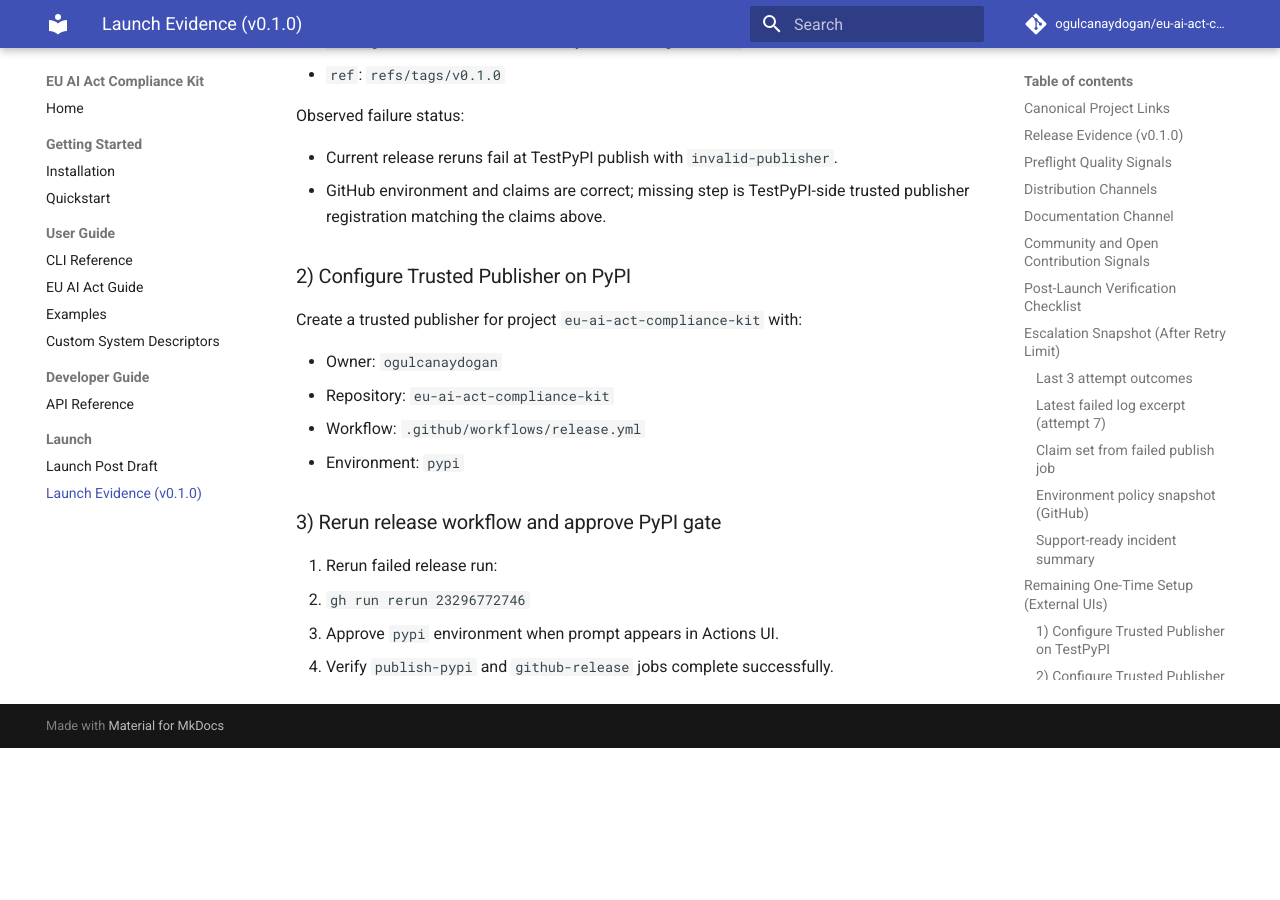
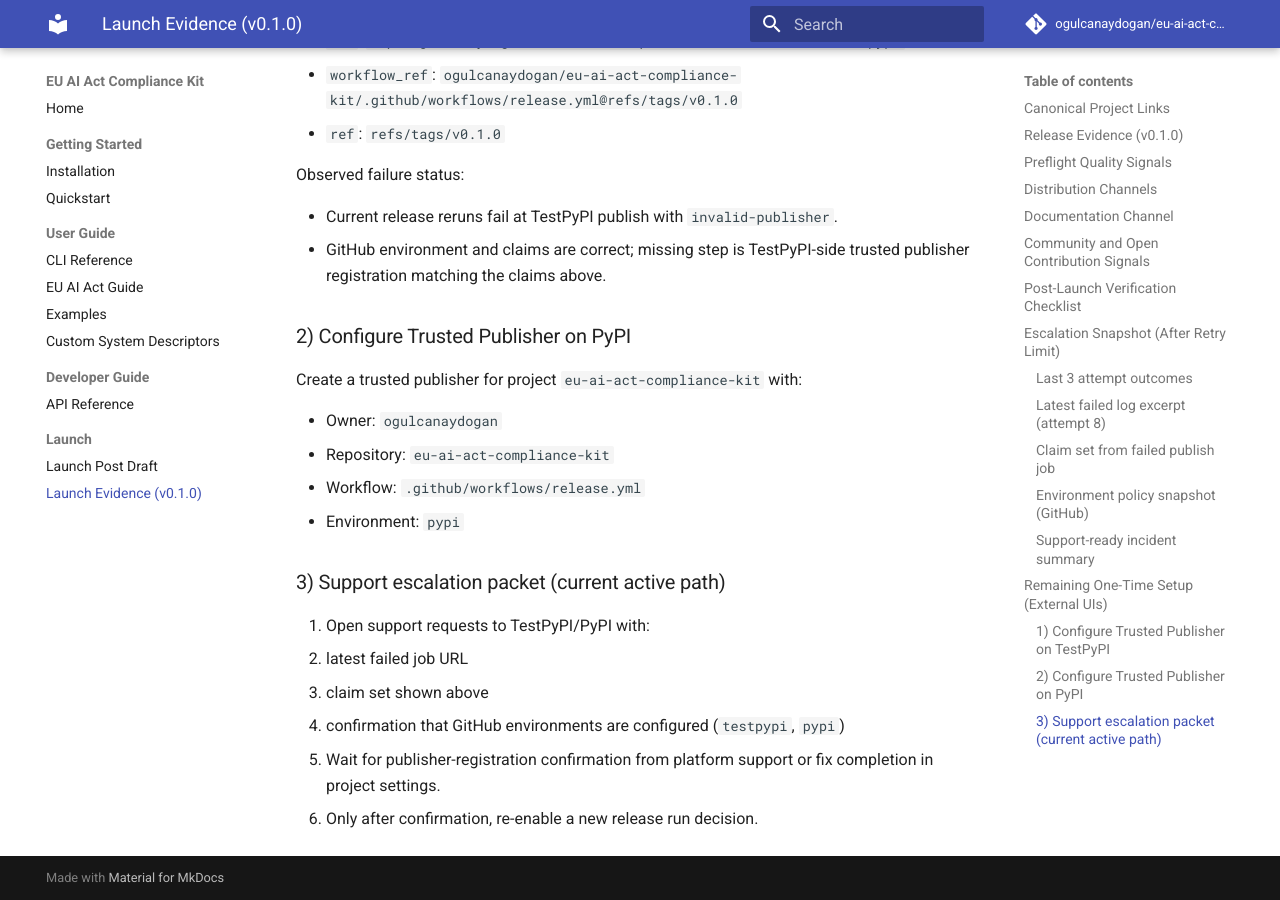
Before and after one commit to ogulcanaydogan/eu-ai-act-compliance-kit, an MkDocs documentation site: the page built from docs/launch_evidence_v0_1_0.md, in a window 1280 px wide and 900 px high, scrolled down 4122 px. Built offline with MkDocs 1.6.1 and Material for MkDocs 9.7.7, drawn with Linux system fonts in a browser that asks for light colours; comment, search, counter and statistics services are not loaded; before the commit the page ends 4870 px from its top, so only the background shows below that; some of the changed text lies outside the part shown.

Commit message:
docs: update v0.1.0 escalation evidence after rerun attempt 8 (#10)

````diff
--- a/docs/launch_evidence_v0_1_0.md
+++ b/docs/launch_evidence_v0_1_0.md
@@ -16,12 +16,12 @@
 - Tag: `v0.1.0`
 - Release workflow: <https://github.com/ogulcanaydogan/eu-ai-act-compliance-kit/actions/workflows/release.yml>
 - Latest run for `v0.1.0`: <https://github.com/ogulcanaydogan/eu-ai-act-compliance-kit/actions/runs/23296772746>
-- Run attempt (current): `7`
-- Latest failed publish job (`invalid-publisher`): <https://github.com/ogulcanaydogan/eu-ai-act-compliance-kit/actions/runs/23296772746/job/67806660875>
+- Run attempt (current): `8`
+- Latest failed publish job (`invalid-publisher`): <https://github.com/ogulcanaydogan/eu-ai-act-compliance-kit/actions/runs/23296772746/job/67886980389>
 - Last 3 failed TestPyPI publish jobs:
-  - Attempt 5: <https://github.com/ogulcanaydogan/eu-ai-act-compliance-kit/actions/runs/23296772746/job/67750646592>
   - Attempt 6: <https://github.com/ogulcanaydogan/eu-ai-act-compliance-kit/actions/runs/23296772746/job/67800631468>
   - Attempt 7: <https://github.com/ogulcanaydogan/eu-ai-act-compliance-kit/actions/runs/23296772746/job/67806660875>
+  - Attempt 8: <https://github.com/ogulcanaydogan/eu-ai-act-compliance-kit/actions/runs/23296772746/job/67886980389>
 
 ## Preflight Quality Signals
 
@@ -67,19 +67,19 @@
 
 ## Escalation Snapshot (After Retry Limit)
 
-Retry policy target was max 3 reruns; current run is attempt 7 and still fails
+Retry policy target was max 3 reruns; current run is attempt 8 and still fails
 at TestPyPI trusted publishing with `invalid-publisher`.
 
 ### Last 3 attempt outcomes
 
-- Attempt 5 (`67750646592`): `Publish to TestPyPI` failed with
-  `invalid-publisher`.
 - Attempt 6 (`67800631468`): `Publish to TestPyPI` failed with
   `invalid-publisher`.
 - Attempt 7 (`67806660875`): `Publish to TestPyPI` failed with
   `invalid-publisher`.
+- Attempt 8 (`67886980389`): `Publish to TestPyPI` failed with
+  `invalid-publisher`.
 
-### Latest failed log excerpt (attempt 7)
+### Latest failed log excerpt (attempt 8)
 
 ```text
 Trusted publishing exchange failure
@@ -115,6 +115,8 @@
 - Root cause likelihood: missing or non-matching Trusted Publisher registration
   on TestPyPI (and/or PyPI).
 - Required fix owner: package index account admin (UI-side configuration).
+- Launch policy status: single rerun has been consumed; do not rerun again until
+  publisher registration is corrected and explicitly re-approved.
 
 ## Remaining One-Time Setup (External UIs)
 
@@ -150,9 +152,12 @@
 - Workflow: `.github/workflows/release.yml`
 - Environment: `pypi`
 
-### 3) Rerun release workflow and approve PyPI gate
+### 3) Support escalation packet (current active path)
 
-1. Rerun failed release run:
-   - `gh run rerun 23296772746`
-2. Approve `pypi` environment when prompt appears in Actions UI.
-3. Verify `publish-pypi` and `github-release` jobs complete successfully.
+1. Open support requests to TestPyPI/PyPI with:
+   - latest failed job URL
+   - claim set shown above
+   - confirmation that GitHub environments are configured (`testpypi`, `pypi`)
+2. Wait for publisher-registration confirmation from platform support or fix
+   completion in project settings.
+3. Only after confirmation, re-enable a new release run decision.
````
